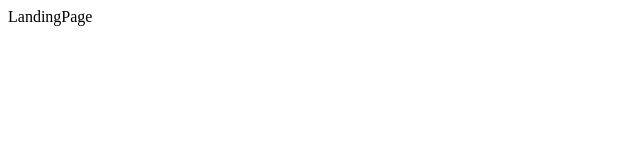
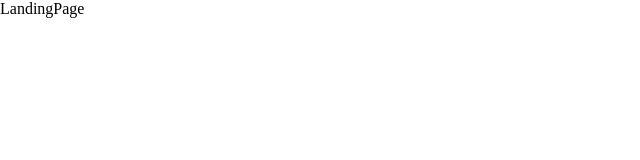
Before and after one commit to yeogiya/yeogiya-frontend, a React (Vite) app: page / in a window 1280 px wide. Shown: the top 160 px of the page, without its empty margins (0-640 px from the left). Built offline with nearby package versions, Linux system fonts and the light colour scheme.

Commit message:
style: 💄 globalstyle 수정(input, fontsize reset)[#4]

```diff
--- a/src/styles/globalStyle.ts
+++ b/src/styles/globalStyle.ts
@@ -5,6 +5,26 @@ const globalStyle = css`
     border: none;
     background-color: #888;
   }
+
+  *,
+  *::before,
+  *::after {
+    box-sizing: border-box;
+    padding: 0;
+    margin: 0;
+    font-family: Noto Sans KR;
+  }
+
+  html {
+    font-size: 16px;
+  }
+
+  input {
+    -webkit-appearance: none;
+    -moz-appearance: none;
+    appearance: none;
+    outline: none;
+  }
 `;
 
 export default globalStyle;
```
